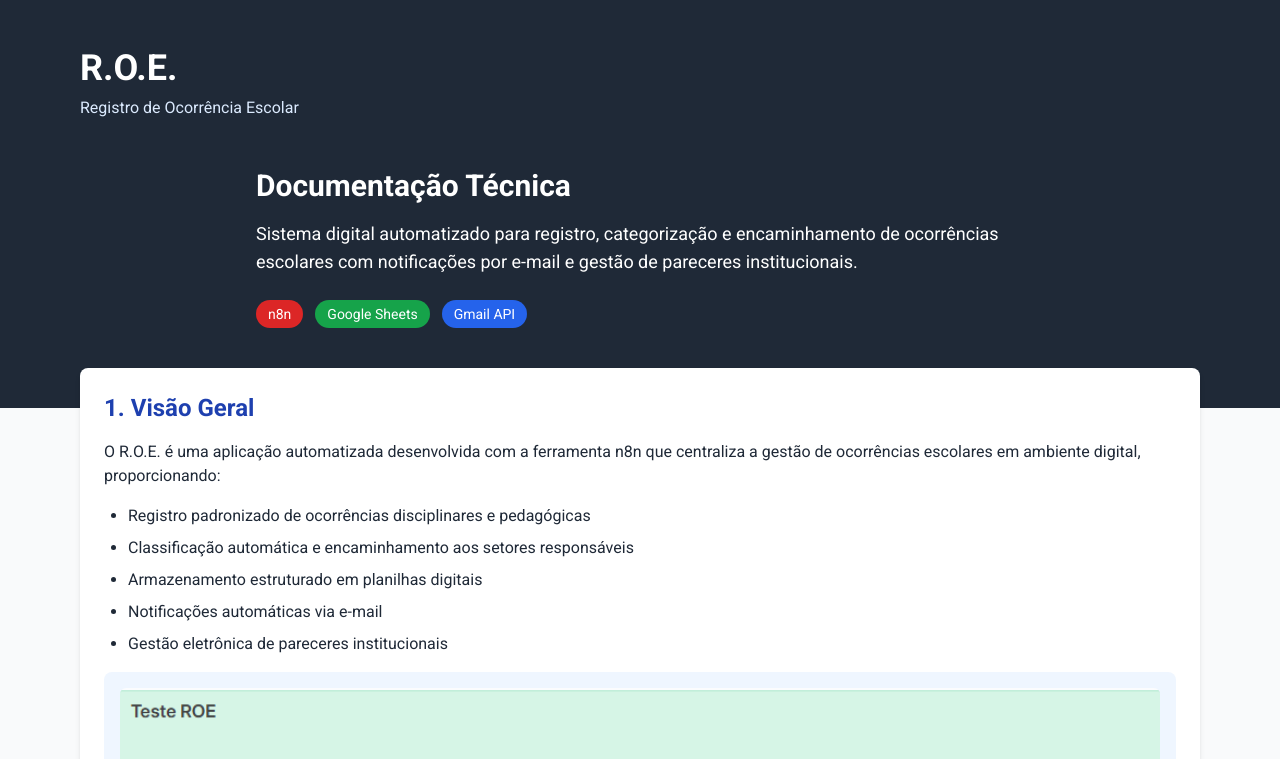
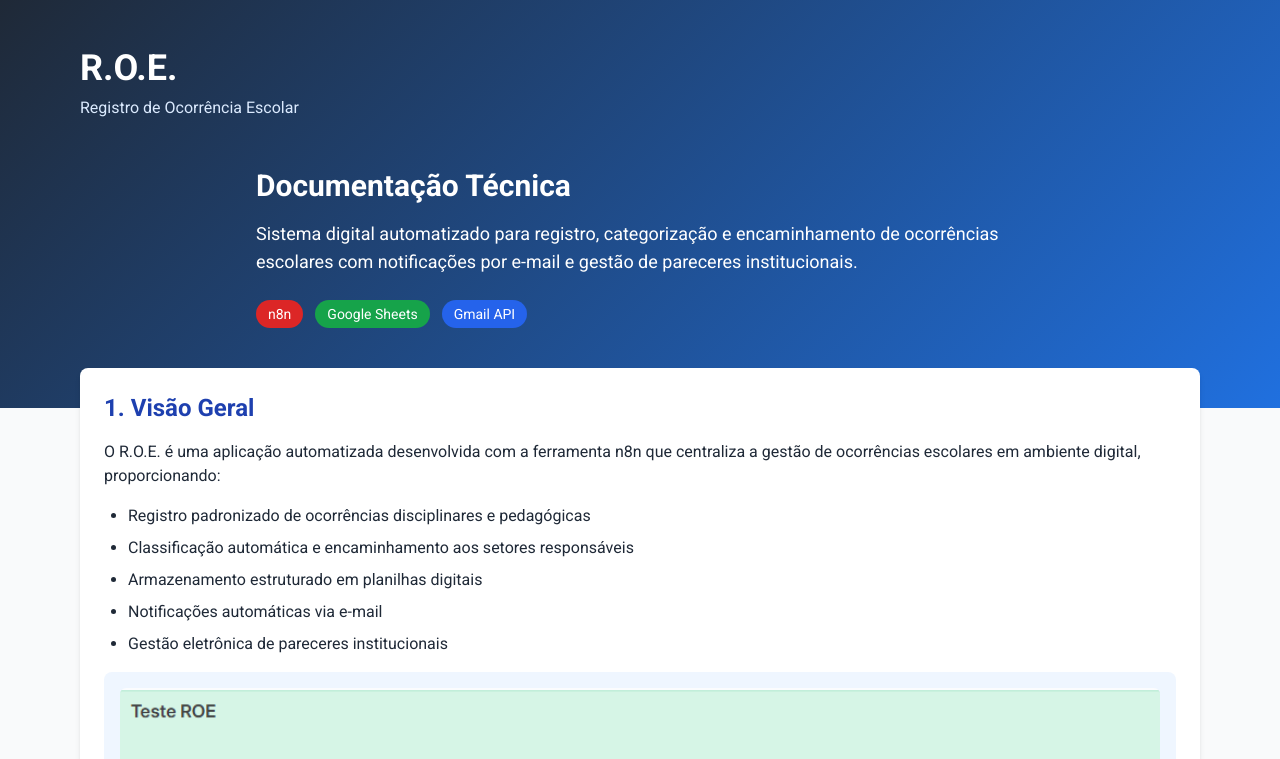
Before and after one commit to taysouzaa/Roe-Registro-Ocorrencia-Escolar, a plain HTML site: page index.html in a window 1280 px wide. Shown: the top 759 px of the page. Drawn offline with nearby package versions, Linux system fonts and the light colour scheme.

Commit message:
Update index.html

```diff
--- a/index.html
+++ b/index.html
@@ -15,7 +15,7 @@
         }
 
         .hero-gradient {
-            background: linear-gradient(135deg, #1f2937 0%, #1f2937 100%);
+            background: linear-gradient(135deg, #1f2937 0%,  #2070df 100%);
         }
 
         .section-card {
```
